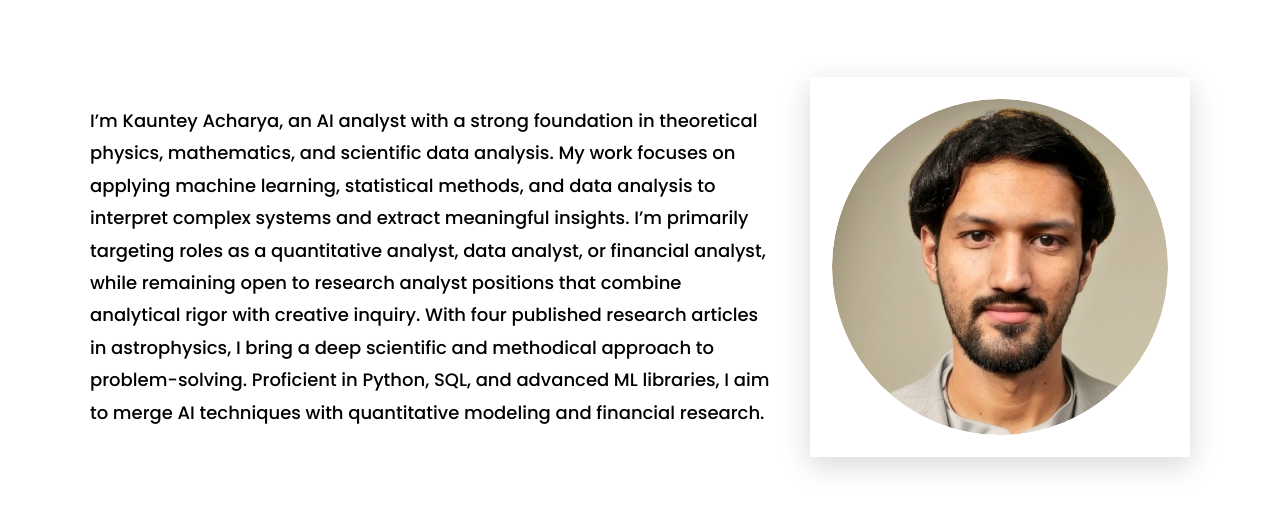
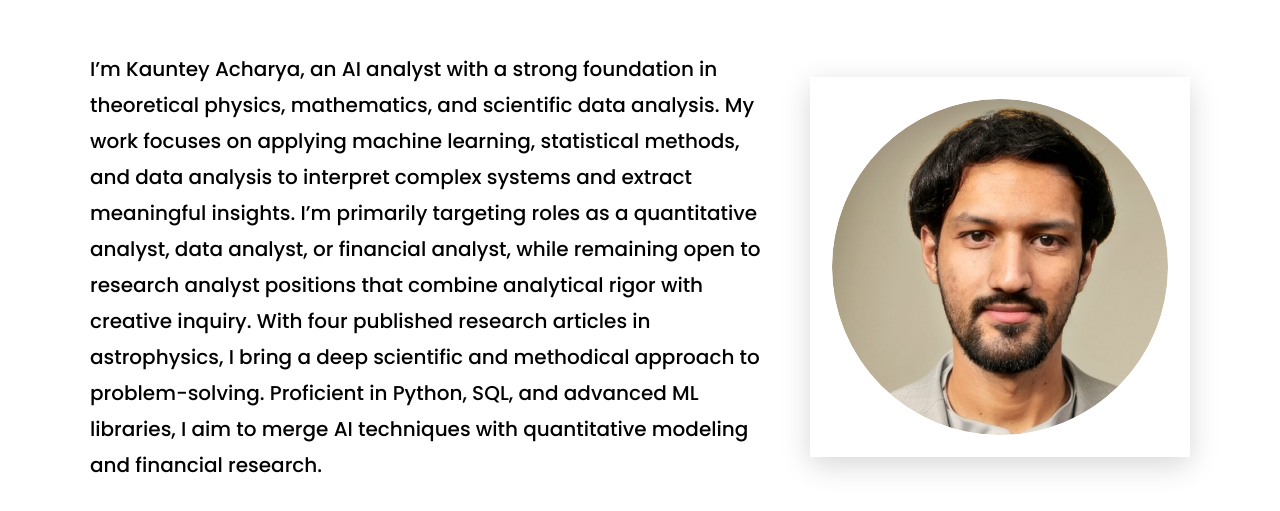
Before and after one commit to KaunteyAcharya/KaunteyAcharya.github.io, a plain HTML site: page index.html in a window 1280 px wide. Shown: the part 1733-2244 px from the top of the page. Drawn offline with Linux system fonts and the light colour scheme.

Commit message:
Update index.html

```diff
--- a/index.html
+++ b/index.html
@@ -117,7 +117,7 @@ section { min-height: 100vh; display: grid; place-items: center; scroll-snap-ali
   align-items: center;
 }
 .about-text {
-  line-height: 1.8; font-size: 18px; color: inherit;
+  line-height: 1.8; font-size: 20px; color: inherit;
   opacity: 0; transform: translateY(10px);
   transition: opacity .9s ease, transform .9s ease;
 }
```
